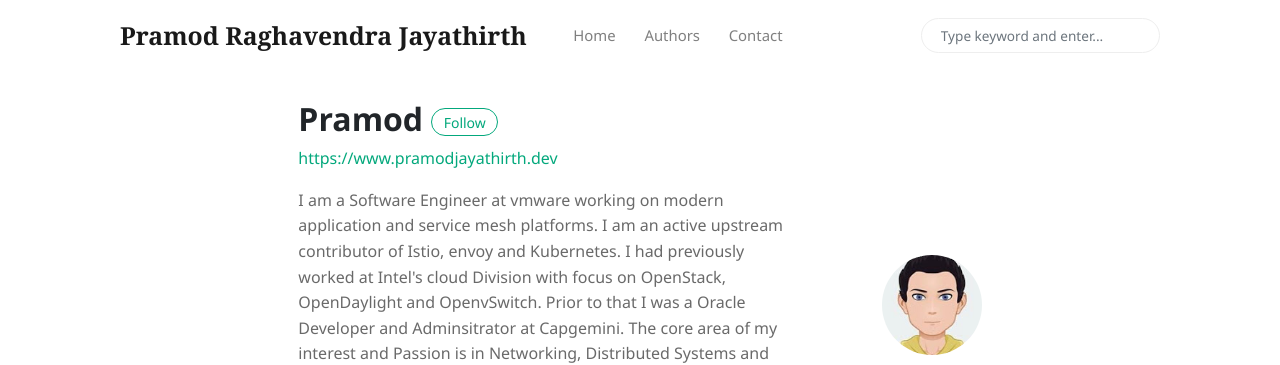
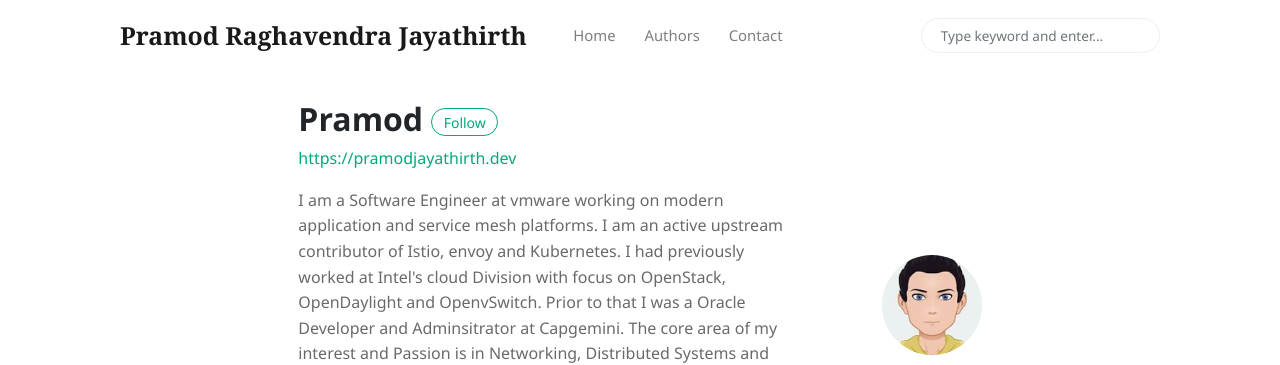
Before and after one commit to pramodrj07/blog, a Jekyll site: the page built from _pages/author-pramod.html, in a window 1280 px wide. Shown: the top 365 px of the page. Built offline with Jekyll 4.4.1, drawn with Linux system fonts in a browser that asks for light colours; nearby versions of some CDN libraries; some of the changed lines change nothing that is shown.

Commit message:
Update _config.yml

```diff
--- a/_config.yml
+++ b/_config.yml
@@ -23,7 +23,7 @@ plugins:
 authors:
     pramod:
       name:           pramod
-      site:           https://www.pramodjayathirth.dev
+      site:           https://pramodjayathirth.dev
       avatar:         assets/images/avatar1.jpg
       bio:            "I am a Software Engineer at vmware working on modern application and service mesh platforms. I am an active upstream contributor of Istio, envoy and Kubernetes. I had previously worked at Intel's cloud Division with focus on OpenStack, OpenDaylight and OpenvSwitch. Prior to that I was a Oracle Developer and Adminsitrator at Capgemini. The core area of my interest and Passion is in Networking, Distributed Systems and recently Artificial intelligence.
       There is not a moment I would design a software without thinking about resiliency, network unavailability and data accessibility.
```
